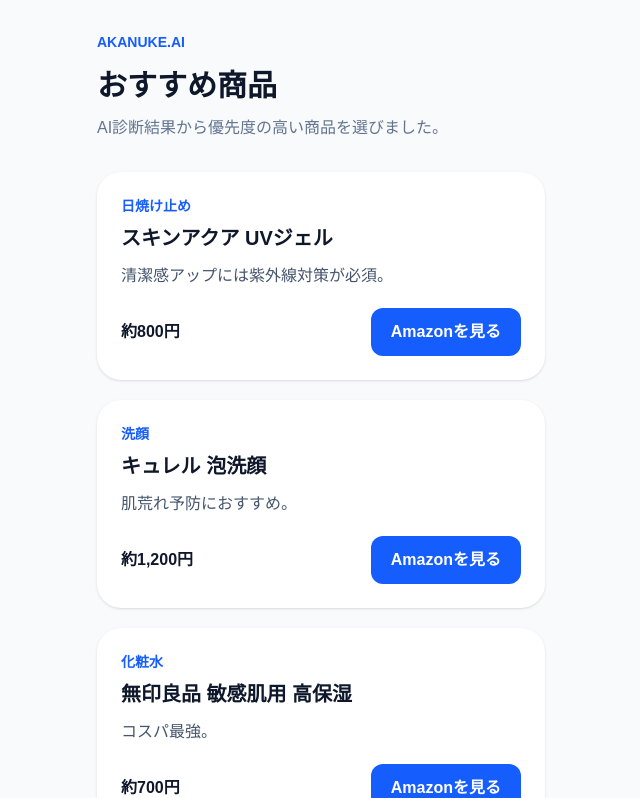
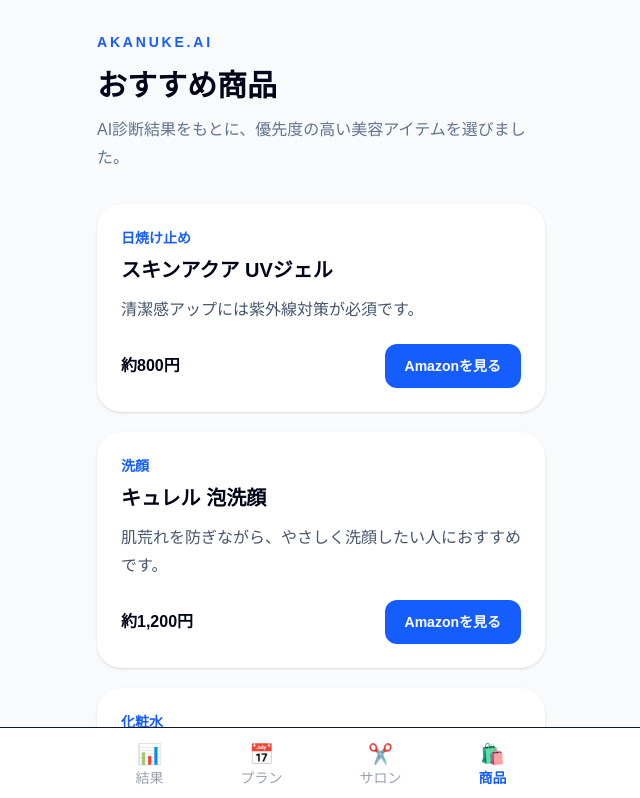
Before and after one commit to mori10tech/akanuke-ai, a Next.js app: page /products in a window 1280 px wide. Shown: the top 798 px of the page, without its empty margins (319-959 px from the left). Built offline with nearby package versions, Linux system fonts and the light colour scheme.

Commit message:
商品ページにフッターナビを追加

```diff
--- a/app/products/page.tsx
+++ b/app/products/page.tsx
@@ -1,83 +1,84 @@
+import BottomNav from "../components/BottomNav";
+
 const products = [
   {
     category: "日焼け止め",
     name: "スキンアクア UVジェル",
     price: "約800円",
-    reason: "清潔感アップには紫外線対策が必須。",
+    reason: "清潔感アップには紫外線対策が必須です。",
   },
   {
     category: "洗顔",
     name: "キュレル 泡洗顔",
     price: "約1,200円",
-    reason: "肌荒れ予防におすすめ。",
+    reason: "肌荒れを防ぎながら、やさしく洗顔したい人におすすめです。",
   },
   {
     category: "化粧水",
     name: "無印良品 敏感肌用 高保湿",
     price: "約700円",
-    reason: "コスパ最強。",
+    reason: "毎日続けやすい価格で、乾燥対策を始められます。",
   },
   {
     category: "眉毛",
     name: "資生堂 アイブロウシザー",
     price: "約1,000円",
-    reason: "眉を整えるだけで印象UP。",
+    reason: "眉周りを整えるだけでも、顔全体の印象が変わります。",
   },
 ];
 
 export default function ProductsPage() {
   return (
-    <main className="min-h-screen bg-slate-50 px-5 pt-8 pb-28">
+    <main className="min-h-screen bg-slate-50 px-5 pb-28 pt-8">
       <div className="mx-auto max-w-md">
-
-        <p className="text-sm font-bold text-blue-600">
+        <p className="text-sm font-bold tracking-[0.2em] text-blue-600">
           AKANUKE.AI
         </p>
 
-        <h1 className="mt-4 text-3xl font-bold">
+        <h1 className="mt-4 text-3xl font-bold text-slate-950">
           おすすめ商品
         </h1>
 
-        <p className="mt-3 text-slate-500">
-          AI診断結果から優先度の高い商品を選びました。
+        <p className="mt-3 leading-7 text-slate-500">
+          AI診断結果をもとに、優先度の高い美容アイテムを選びました。
         </p>
 
-        <div className="mt-8 space-y-5">
+        <section className="mt-8 space-y-5">
           {products.map((item) => (
-            <div
+            <article
               key={item.name}
               className="rounded-3xl bg-white p-6 shadow-sm"
             >
-              <p className="text-sm text-blue-600 font-bold">
+              <p className="text-sm font-bold text-blue-600">
                 {item.category}
               </p>
 
-              <h2 className="mt-2 text-xl font-bold">
+              <h2 className="mt-2 text-xl font-bold text-slate-950">
                 {item.name}
               </h2>
 
-              <p className="mt-3 text-slate-600">
+              <p className="mt-3 leading-7 text-slate-600">
                 {item.reason}
               </p>
 
-              <div className="mt-5 flex items-center justify-between">
-
-                <span className="font-bold">
+              <div className="mt-5 flex items-center justify-between gap-4">
+                <span className="shrink-0 font-bold text-slate-950">
                   {item.price}
                 </span>
 
-                <button className="rounded-xl bg-blue-600 px-5 py-3 text-white font-bold">
+                <button
+                  type="button"
+                  className="rounded-xl bg-blue-600 px-5 py-3 text-sm font-bold text-white transition hover:bg-blue-700"
+                >
                   Amazonを見る
                 </button>
-
               </div>
-
-            </div>
+            </article>
           ))}
-        </div>
-
+        </section>
       </div>
 
+      <BottomNav />
     </main>
   );
 }
--- a/app/salon/page.tsx
+++ b/app/salon/page.tsx
@@ -1,3 +1,5 @@
+import BottomNav from "../components/BottomNav";
+
 const salonSteps = [
   {
     step: 1,
@@ -47,7 +49,7 @@
               key={item.step}
               className="rounded-3xl bg-white p-6 shadow-sm"
             >
-              <div className="flex items-start justify-between">
+              <div className="flex items-start justify-between gap-4">
                 <div>
                   <p className="text-xs font-bold tracking-[0.15em] text-blue-600">
                     STEP {item.step}
@@ -62,7 +64,7 @@
                   </h2>
                 </div>
 
-                <span className="text-sm text-amber-500">
+                <span className="shrink-0 text-sm text-amber-500">
                   {item.rating}
                 </span>
               </div>
@@ -80,7 +82,7 @@
                 href={item.href}
                 target="_blank"
                 rel="noopener noreferrer"
-                className="mt-5 block rounded-2xl bg-slate-950 px-5 py-4 text-center font-bold text-white"
+                className="mt-5 block rounded-2xl bg-slate-950 px-5 py-4 text-center font-bold text-white transition hover:bg-slate-800"
               >
                 {item.buttonText}
               </a>
@@ -102,6 +104,7 @@
         </section>
       </div>
 
+      <BottomNav />
     </main>
   );
 }
```
